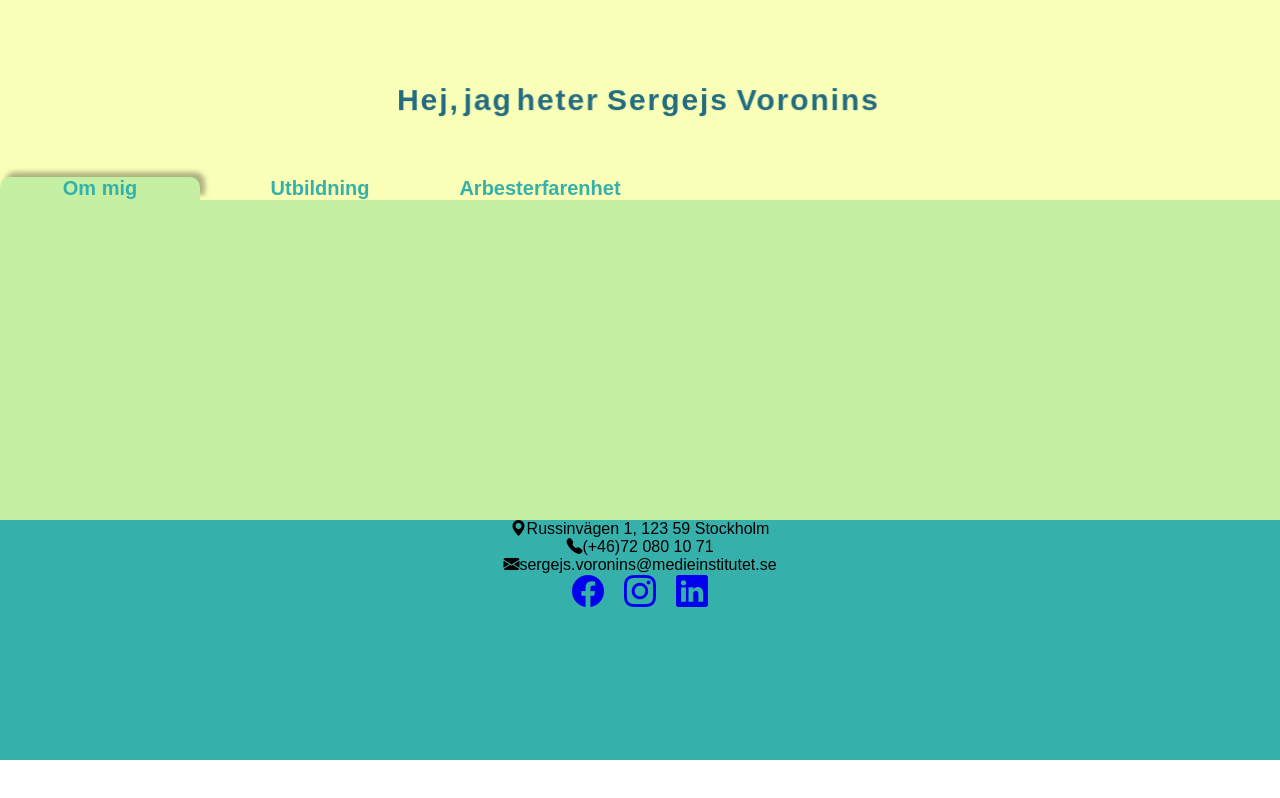
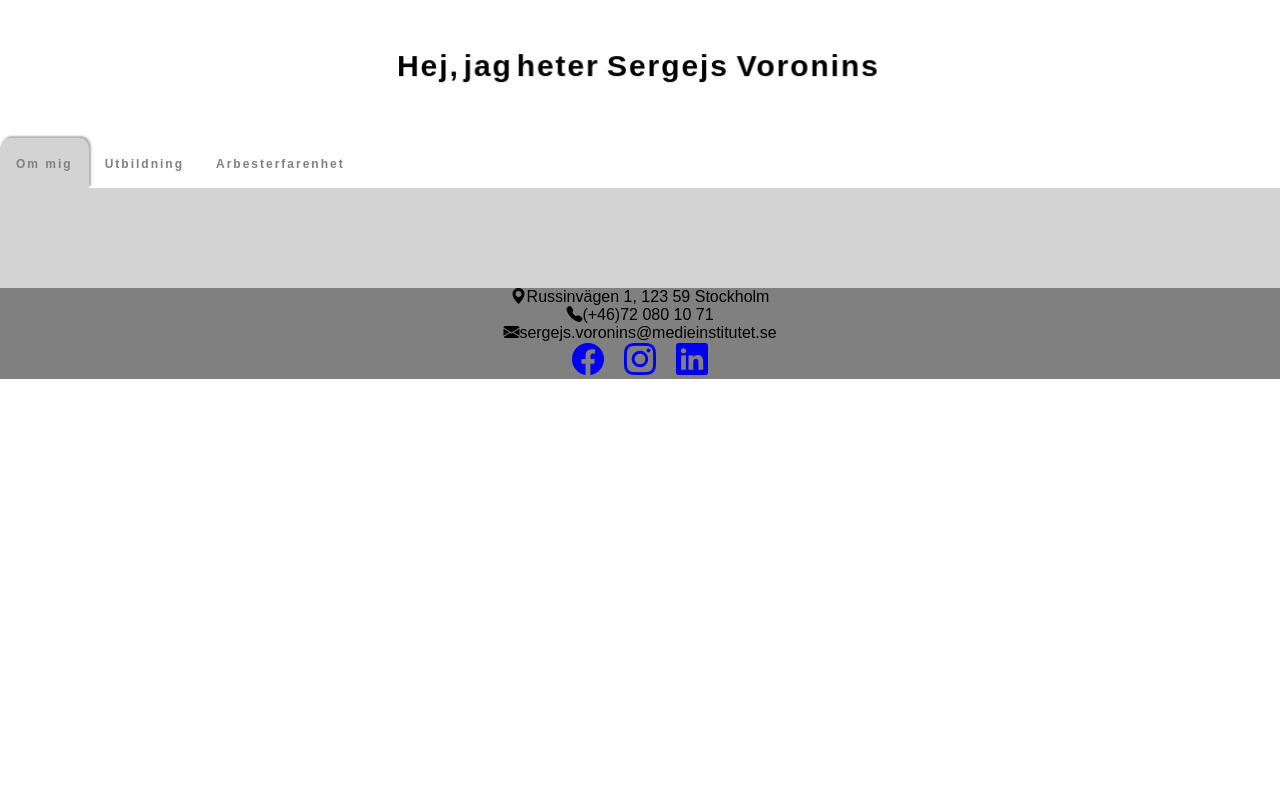
Before and after one commit to sergejsvoronins/Portfolio, a plain HTML site: page hamburgermenu.html in a window 1280 px wide. Drawn offline with nearby package versions, Linux system fonts and the light colour scheme.

Commit message:
fixes in header

```diff
--- a/SCSS/_variables.scss
+++ b/SCSS/_variables.scss
@@ -1,4 +1,4 @@
-$first-color: #faffb8;
-$second-color: #c5f0a4;
-$third-color: #35b0ab;
-$fourth-color: #226b80;
+$first-color: white;
+$second-color: lightgray;
+$third-color: gray;
+$fourth-color: black;
--- a/SCSS/main.scss
+++ b/SCSS/main.scss
@@ -2,12 +2,32 @@
 @use "variables" as v;
 
     header{
+      background-color: v.$first-color;
+
+      .profile{
         display: flex;
-      background-color: v.$first-color;
-      position: relative;
-      width: 100%;
-      height: 30%;
+        justify-content: center;
+        align-items: center;
+        padding: 3em 0;
+        span{
+          font-family: sans-serif;
+          color: v.$fourth-color;
+          font-weight: 700;
+          font-size: 2em;
+          letter-spacing: 2px;
 
+          &:nth-child(1){
+            display: none;
+          }
+
+          &:nth-child(2){
+            display: none;
+          }
+          &:nth-child(3){
+            display: none;
+          }
+        }
+      }
       .hamburger {
         position: absolute;
         z-index: 5;
@@ -28,7 +48,6 @@
         }
       }
       .nav {
-        display: flex;
         position: fixed;
         top: -100%; left: -100%; right: 0; bottom: 0;
         overflow: hidden;
@@ -46,10 +65,8 @@
             background-color: v.$second-color;
             opacity: 0.5;
           }
-          ul {
-            gap: 20px;
-            padding-top: 5em;
-          }
+          ul{
+            padding: 5em 0;
             li{
               list-style: none;
               padding: 1em;
@@ -64,6 +81,8 @@
                 }
               }
             }
+          }
+
         }
 
       }
@@ -89,66 +108,17 @@
           transform: scale(1);
         }
       }
-      .profile{
-        position: absolute;
-        bottom: 0;
-        right: 0;
-
-        span{
-          font-family: sans-serif;
-          color: v.$fourth-color;
-          font-weight: 700;
-          font-size: 2em;
-          letter-spacing: 2px;
-
-          &:nth-child(1){
-            display: none;
-          }
-
-          &:nth-child(2){
-            display: none;
-          }
-          &:nth-child(3){
-            display: none;
-          }
-        }
-      }
-      .picture{
-        display: flex;
-        justify-content: center;
-        align-items: center;
-        position: absolute;
-        width: 200px;
-        height: 200px;
-        right: 0;
-        top: 0;
-        z-index: 3;
-        transform: translate(30%,-20%);
-        margin: 30px 0 20px 20px;
-        background: radial-gradient(circle, #f7f7f7, #f7f7f7);
-        border-radius: 50%;
-        transition: 0.3s ease;
-
-        img{
-          filter:brightness(1.5) grayscale(1);
-          width: 100%;
-          border-radius: 50%;
-        }
-      }
 
     }
     main{
-      width: 100%;
-      height: 40%;
       background-color: v.$second-color;
+      height: 100px;
       display: flex;
       flex-direction: column;
       align-items: end;
     }
 
     footer{
-      width: 100%;
-      height: 30%;
       background-color: v.$third-color;
       display: flex;
       flex-direction: column;
@@ -178,73 +148,13 @@
           filter: blur(0);
         }
       }
-      display: flex;
-      height: 200px;
-
-      section {
-        display: flex;
-        align-items: flex-end;
-        width: 100%;
-
-        .hamburger{
-          display: none;
-        }
-
-        .nav{
-          position: relative;
-          top: 0;
-          left: 0;
-          width: 100%;
-          background-color: none;
-          transform: scale(1);
-          z-index: 5;
-
-          .nav-wrapper{
-            margin: 0;
-            padding: 0;
-            width: 50%;
-            .menu-bg{
-              display: none;
-            }
-            ul{
-              width: 100%;
-              display: flex;
 
 
-              .active{
-                background-color: v.$second-color;
-                border-top-left-radius: 10px;
-                border-top-right-radius: 10px;
-                box-shadow: 5px -5px 5px rgba(0,0,0,0.3);
-              }
-              li{
-                width: 33%;
-                text-align: center;
-                padding: 0;
+      .profile{
 
-
-                a{
-                  padding-top: 1em;
-
-                }
-              }
-            }
-          }
-        }
-      }
-      .profile{
-        width: 100%;
-        display: flex;
-        justify-content: center;
-        align-items: center;
-        height: 100%;
-        gap: 0;
-        bottom: 0;
-        right: 0;
 
 
         span{
-
           font-size: 2em;
           opacity: 1;
           transform: scale(0.94);
@@ -275,6 +185,47 @@
           }
         }
       }
+      section {
+
+
+        .hamburger{
+          display: none;
+        }
+
+        .nav{
+          position: static;
+          background-color: none;
+          transform: scale(1);
+          z-index: 5;
+
+          .nav-wrapper{
+            .menu-bg{
+              display: none;
+            }
+            ul{
+              display: flex;
+              padding: 0;
+              li{
+                margin-top: 5px;
+                text-align: center;
+                a{
+                  font-size: 0.75em;
+                  letter-spacing: 2px;
+                }
+              }
+
+              .active{
+                background-color: v.$second-color;
+                border-top-left-radius: 10px;
+                border-top-right-radius: 10px;
+                box-shadow: 2px -2px 2px rgba(0, 0, 0, 0.3);
               }
 
             }
+          }
+        }
+      }
+
+    }
+
+  }
```
Also changed, not shown: css/main.css, 1 other file. Lines whose indentation alone changed are shown as unchanged.
